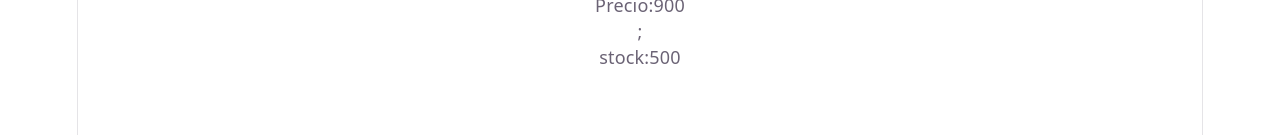
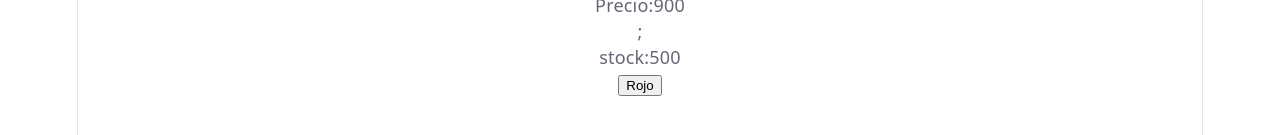
Before and after one commit to julietainsaurraldegm2/React-bootcamp-Julieta, a React (Vite) app in the folder react-bootcamp-Julieta/: page / in a window 1280 px wide. Shown: the part 435-570 px from the top of the page. Built offline with nearby package versions, Linux system fonts and the light colour scheme.

Commit message:
feat: add TrafficLight component and integrate it into App

```diff
--- a/react-bootcamp-Julieta/src/App.tsx
+++ b/react-bootcamp-Julieta/src/App.tsx
@@ -1,11 +1,13 @@
 import './App.css'
 import Content from './Class 3/Content'
+import TrafficLight from './Class 4/TrafficLight'
 
 function App() {
 
   return (
     <>
     <Content/>
+    <TrafficLight/>
     </>
   )
 }
--- /dev/null
+++ b/react-bootcamp-Julieta/src/Class 4/TrafficLight.tsx
@@ -0,0 +1,30 @@
+import { useState } from "react"
+
+function TrafficLight(){
+
+    const [color, setColor] = useState("Red")
+
+    function changeColor(){
+        if (color === "Red"){
+            setColor("Yellow")
+        }
+            else if (color === "Yellow"){
+            setColor("Green")
+        }
+           else if (color === "Green"){
+            setColor("Red")
+        }
+    }
+
+    return(
+        <div>
+            <button onClick={()=> changeColor()}>
+                {color === "Red" && "Rojo"}
+                {color === "Yellow" && "Amarillo"}
+                {color === "Green" && "Verde"}
+            </button>
+        </div>
+
+    )
+}
+export default TrafficLight
```
